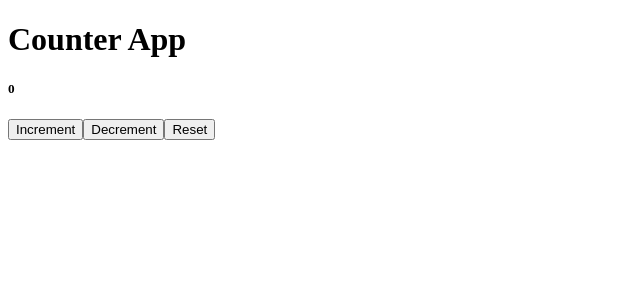
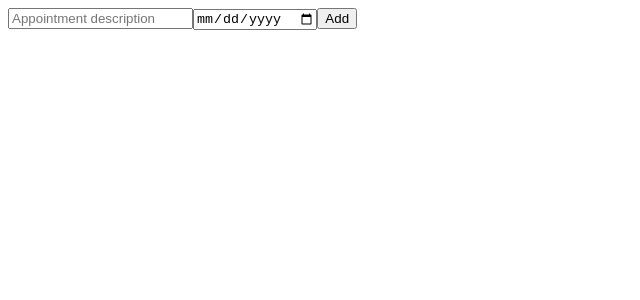
Before and after one commit to Nthabi/appointment-app, an Angular app: page / in a window 1280 px wide. Shown: the top 300 px of the page, without its empty margins (0-640 px from the left). Built offline with nearby package versions, Linux system fonts and the light colour scheme.

Commit message:
added two way binding and simple UI

```diff
--- a/src/app/app.module.ts
+++ b/src/app/app.module.ts
@@ -1,5 +1,6 @@
 import { NgModule } from '@angular/core';
 import { BrowserModule, provideClientHydration } from '@angular/platform-browser';
+import {FormsModule } from '@angular/forms';
 
 import { AppRoutingModule } from './app-routing.module';
 import { AppComponent } from './app.component';
@@ -12,7 +13,8 @@ import { AppintmentListComponent } from './appintment-list/appintment-list.compo
   ],
   imports: [
     BrowserModule,
-    AppRoutingModule
+    AppRoutingModule,
+    FormsModule
   ],
   providers: [
     provideClientHydration()
--- a/src/app/appintment-list/appintment-list.component.html
+++ b/src/app/appintment-list/appintment-list.component.html
@@ -1,8 +1,5 @@
-<h1>Counter App</h1>
-<h5>{{counter()}}</h5>
-
 <div>
-    <button (click) = "increment()">Increment</button>
-    <button (click) = "decrement()" >Decrement</button>
-    <button  (click) = "reset()">Reset</button>
+    <input [(ngModel)]="newAppointmentTitle" type="text" placeholder="Appointment description">
+    <input [(ngModel)]="newAppointmentDate" type="date" placeholder="Appointment date">
+    <button (click)="addAppointment()">Add</button>
 </div>
--- a/src/app/appintment-list/appintment-list.component.ts
+++ b/src/app/appintment-list/appintment-list.component.ts
@@ -1,4 +1,5 @@
-import { Component, signal } from '@angular/core';
+import { Component, signal, WritableSignal } from '@angular/core';
+import { Appointment } from '../models/appointment';
 
 @Component({
   selector: 'app-appintment-list',
@@ -7,17 +8,12 @@ import { Component, signal } from '@angular/core';
 })
 export class AppintmentListComponent {
 
-  counter = signal(0);
+  newAppointmentTitle: string = "";
+  newAppointmentDate: Date = new Date();
+  appointments: Appointment[] = [];
 
-  increment() {
-    this.counter.update((value) => value+1);
+  addAppointment() {
+    console.log(this.newAppointmentDate + " " + this.newAppointmentTitle);
   }
 
-  decrement() {
-    this.counter.update(value => value-1);
-  }
-
-  reset() {
-    this.counter.set(0);
-  }
 }
--- /dev/null
+++ b/src/app/models/appointment.ts
@@ -0,0 +1,5 @@
+export interface Appointment {
+    id: number,
+    title: string,
+    date: Date
+}
```
